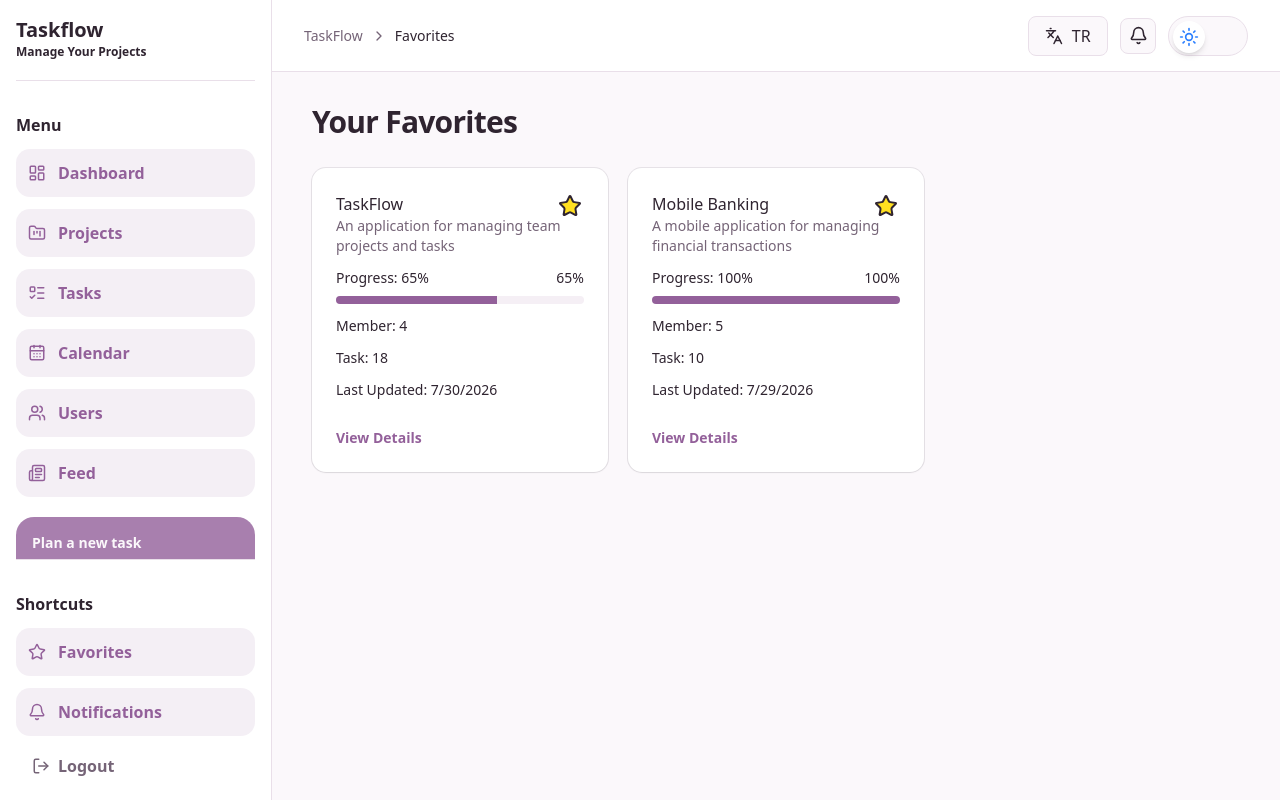
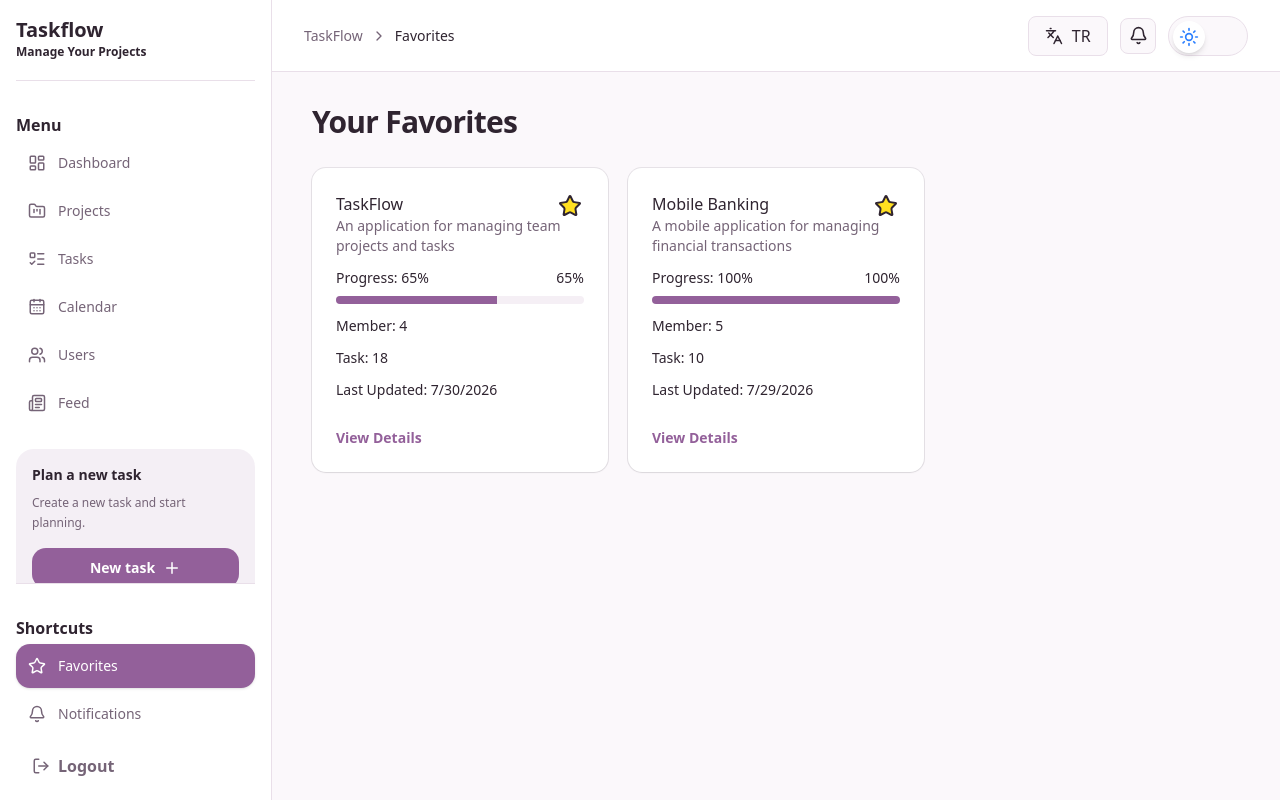
Before and after one commit to zeynepormann/taskflow, a React (Vite) app: page /favorites in a window 1280 px wide. Built offline with nearby package versions, Linux system fonts and the light colour scheme; sample sign-in values are in the browser's storage.

Commit message:
feat: refactor MenuItem and MenuShortcutItem components for improved layout, styling consistency, and enhanced UI elements

```diff
--- a/src/components/sidebar/MenuItem.tsx
+++ b/src/components/sidebar/MenuItem.tsx
@@ -1,25 +1,23 @@
 import type { LucideIcon } from "lucide-react";
 import { NavLink } from "react-router-dom";
 
-interface MenuItemProps{
+interface MenuItemProps {
   to: string;
   label: string;
   icon: LucideIcon;
 }
 
-function MenuItem({
-    to,
-    label,
-    icon: Icon,
-}: MenuItemProps){
+function MenuItem({ to, label, icon: Icon }: MenuItemProps) {
   return (
     <NavLink
       to={to}
-        className="mt-3 flex items-center gap-3 rounded-xl px-3 py-3 bg-primary/10 text-primary cursor-pointer hover:bg-primary-hover/40"
+      className={({ isActive }) =>
+        `mt-1 flex items-center gap-3 rounded-xl px-3 py-3 text-sm font-medium transition-colors ${isActive ? "bg-primary text-primary-foreground shadow-sm" : "text-muted-foreground hover:bg-muted hover:text-foreground"}`
+      }
     >
       <Icon size={18} aria-hidden="true" />
       <span>{label}</span>
     </NavLink>
   );
 }
-export default MenuItem
+export default MenuItem;
--- a/src/components/sidebar/MenuShortcutItem.tsx
+++ b/src/components/sidebar/MenuShortcutItem.tsx
@@ -15,23 +15,23 @@ function MenuShortcutItem({
     to,
 }: MenuShortcutItemProps){
     return (
-      <div className="mt-5 bg-primary/80 rounded-2xl h-40 text-primary px-4 py-4  gap-4">
+      <div className="mt-6 rounded-2xl bg-primary/10 p-4 text-foreground">
         <div className="flex flex-col gap-2">
-          <p className="text-sm text-background font-semibold font-sans">
+          <p className="text-sm font-semibold">
             {title}
           </p>
-          <p className="text-xs text-background font-semibold font-sans">
+          <p className="text-xs leading-relaxed text-muted-foreground">
             {description}
           </p>
         </div>
 
         <NavLink
           to={to}
-          className="mt-4 h-14 w-50 rounded-2xl bg-border cursor-pointer flex justify-center items-center gap-6 font-semibold text-primary-hover"
+          className="mt-4 flex min-h-10 w-full items-center justify-center gap-2 rounded-xl bg-primary px-3 py-2 text-sm font-semibold text-primary-foreground transition-colors hover:bg-primary-hover"
         >
             <span>{buttonLabel}</span>
             <Plus
-                size={25}
+                size={18}
                 aria-hidden="true"
             />
         </NavLink>
```
Lines whose indentation alone changed are shown as unchanged.
